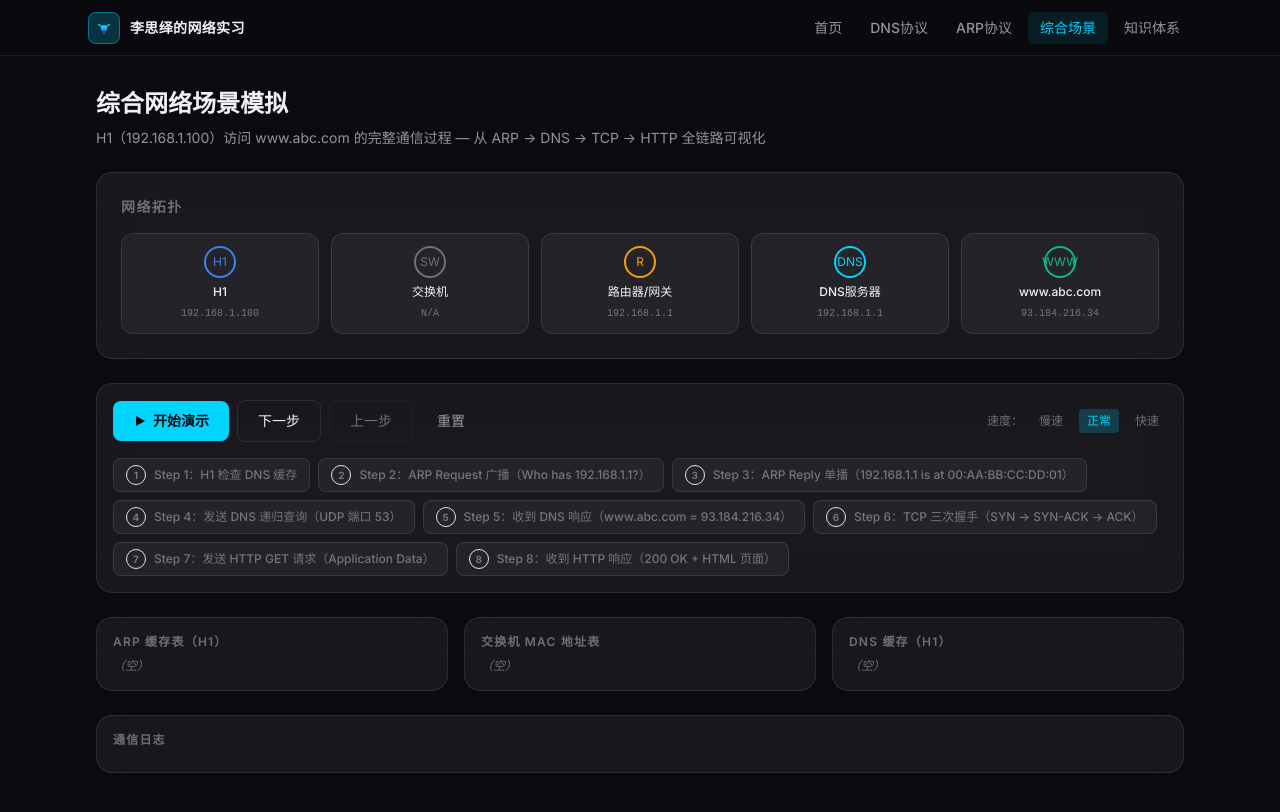
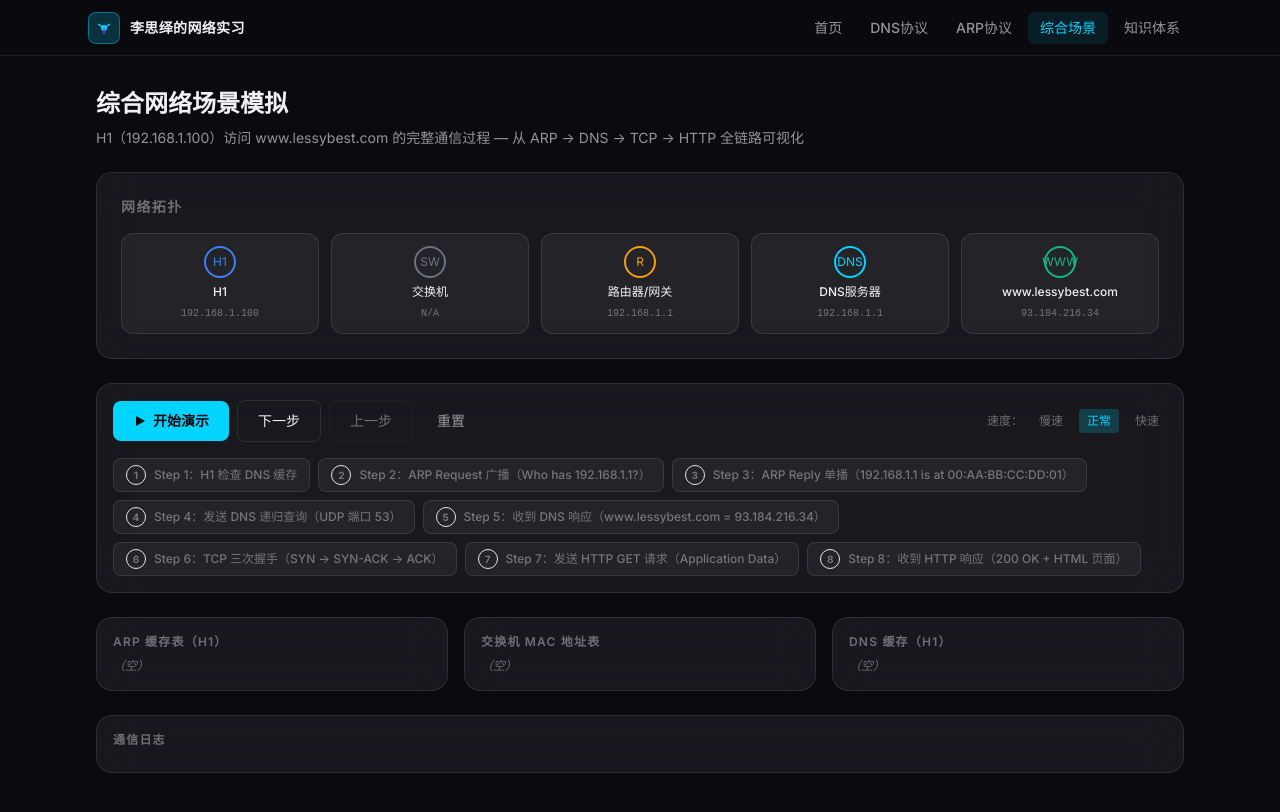
Before and after one commit to Lessybest/hahaha, a Vue app: page /comprehensive in a window 1280 px wide. Shown: the top 812 px of the page. Built offline with nearby package versions, Linux system fonts and the light colour scheme.

Commit message:
将综合场景中的www.abc.com替换为www.lessybest.com

```diff
--- a/src/views/Comprehensive.vue
+++ b/src/views/Comprehensive.vue
@@ -3,7 +3,7 @@
     <div class="pt-8 pb-6 fade-up">
       <h1 class="text-2xl font-bold mb-2">综合网络场景模拟</h1>
       <p class="text-text-secondary text-sm">
-        H1（192.168.1.100）访问 www.abc.com 的完整通信过程 — 从 ARP → DNS → TCP → HTTP 全链路可视化
+        H1（192.168.1.100）访问 www.lessybest.com 的完整通信过程 — 从 ARP → DNS → TCP → HTTP 全链路可视化
       </p>
     </div>
 
@@ -182,7 +182,7 @@ const topoNodes = [
   { id: 'switch', label: '交换机',     shortLabel: 'SW',  ip: 'N/A',             color: '#6b7280' },
   { id: 'router', label: '路由器/网关', shortLabel: 'R',   ip: '192.168.1.1',    color: '#f59e0b' },
   { id: 'dns',    label: 'DNS服务器',  shortLabel: 'DNS', ip: '192.168.1.1',    color: '#00d4ff' },
-  { id: 'www',    label: 'www.abc.com', shortLabel: 'WWW', ip: '93.184.216.34', color: '#10b981' },
+  { id: 'www',    label: 'www.lessybest.com', shortLabel: 'WWW', ip: '93.184.216.34', color: '#10b981' },
 ]
 
 // ========== 状态 ==========
@@ -223,7 +223,7 @@ const steps = ref([
   {
     id: 1,
     title: 'Step 1：H1 检查 DNS 缓存',
-    description: 'H1 在浏览器输入 www.abc.com，操作系统先检查本地 DNS 缓存。本演示设定为缓存未命中，需要向 DNS 服务器发起查询。同时检查 ARP 缓存中是否有网关 192.168.1.1 的 MAC 地址。',
+    description: 'H1 在浏览器输入 www.lessybest.com，操作系统先检查本地 DNS 缓存。本演示设定为缓存未命中，需要向 DNS 服务器发起查询。同时检查 ARP 缓存中是否有网关 192.168.1.1 的 MAC 地址。',
     protocol: 'DNS',
     protocolColor: '#00d4ff',
     arpTableAfter: [],
@@ -232,13 +232,13 @@ const steps = ref([
     tcpState: '未建立',
     highlightNodes: ['h1'],
     packetDetail: {
-      '操作': '浏览器发起 http://www.abc.com 请求',
+      '操作': '浏览器发起 http://www.lessybest.com 请求',
       'DNS缓存': '未命中（首次访问）',
       'ARP缓存(网关)': '192.168.1.1 → 未知',
       '决定动作': '先发起 ARP Request 解析网关 MAC',
     },
     protocolStack: [
-      { layer: '应用层', content: 'HTTP Request: GET / www.abc.com', color: '#00d4ff' },
+      { layer: '应用层', content: 'HTTP Request: GET / www.lessybest.com', color: '#00d4ff' },
       { layer: '传输层', content: '（等待 DNS 解析）', color: '#6b7280' },
       { layer: '网络层', content: '查路由表：默认路由 → 网关 192.168.1.1', color: '#7c3aed' },
       { layer: '链路层', content: 'ARP 缓存空 → 需广播 ARP Request', color: '#f59e0b' },
@@ -312,7 +312,7 @@ const steps = ref([
   {
     id: 4,
     title: 'Step 4：发送 DNS 递归查询（UDP 端口 53）',
-    description: 'H1 已获知网关 MAC，现在构造 DNS 查询报文。应用层：DNS Query（递归查询 www.abc.com 的 A 记录）；传输层：UDP 数据报，源端口随机（如 49152），目标端口 53；网络层：源 IP=192.168.1.100，目标 IP=192.168.1.1（本地 DNS）；链路层：源 MAC=00:11:22:33:44:01，目标 MAC=00:AA:BB:CC:DD:01（网关）。',
+    description: 'H1 已获知网关 MAC，现在构造 DNS 查询报文。应用层：DNS Query（递归查询 www.lessybest.com 的 A 记录）；传输层：UDP 数据报，源端口随机（如 49152），目标端口 53；网络层：源 IP=192.168.1.100，目标 IP=192.168.1.1（本地 DNS）；链路层：源 MAC=00:11:22:33:44:01，目标 MAC=00:AA:BB:CC:DD:01（网关）。',
     protocol: 'DNS',
     protocolColor: '#00d4ff',
     arpTableAfter: [{ ip: '192.168.1.1', mac: '00:AA:BB:CC:DD:01', ttl: '20分钟', type: '动态', new: false }],
@@ -326,7 +326,7 @@ const steps = ref([
     packetDetail: {
       '事务 ID': '0x1a2b（随机数，匹配请求与响应）',
       '标志位': 'RD=1（期望递归查询），AA=0（非权威回答）',
-      '问题数': '1（www.abc.com A 记录）',
+      '问题数': '1（www.lessybest.com A 记录）',
       '回答数': '0（查询阶段）',
       '查询类型': 'A（IPv4 地址）',
       '查询类': 'IN（Internet）',
@@ -334,7 +334,7 @@ const steps = ref([
       '目标端口': '53',
     },
     protocolStack: [
-      { layer: '应用层', content: 'DNS Query: www.abc.com A（递归）', color: '#00d4ff' },
+      { layer: '应用层', content: 'DNS Query: www.lessybest.com A（递归）', color: '#00d4ff' },
       { layer: '传输层', content: 'UDP Src:49152 → Dst:53', color: '#10b981' },
       { layer: '网络层', content: 'Src: 192.168.1.100 → Dst: 192.168.1.1', color: '#7c3aed' },
       { layer: '链路层', content: 'Src MAC: 00:11:22:33:44:01 → Dst MAC: 00:AA:BB:CC:DD:01', color: '#f59e0b' },
@@ -343,8 +343,8 @@ const steps = ref([
   // Step 5
   {
     id: 5,
-    title: 'Step 5：收到 DNS 响应（www.abc.com = 93.184.216.34）',
-    description: '本地 DNS 服务器完成递归查询后，将结果返回给 H1。DNS Response 报文：事务 ID 与查询匹配，标志位 AA=1（权威回答）或 RA=1（支持递归），回答数=1，www.abc.com 的 A 记录为 93.184.216.34，TTL=300秒（5分钟）。H1 收到响应后，将 www.abc.com ↔ 93.184.216.34 写入 DNS 缓存。',
+    title: 'Step 5：收到 DNS 响应（www.lessybest.com = 93.184.216.34）',
+    description: '本地 DNS 服务器完成递归查询后，将结果返回给 H1。DNS Response 报文：事务 ID 与查询匹配，标志位 AA=1（权威回答）或 RA=1（支持递归），回答数=1，www.lessybest.com 的 A 记录为 93.184.216.34，TTL=300秒（5分钟）。H1 收到响应后，将 www.lessybest.com ↔ 93.184.216.34 写入 DNS 缓存。',
     protocol: 'DNS',
     protocolColor: '#00d4ff',
     arpTableAfter: [{ ip: '192.168.1.1', mac: '00:AA:BB:CC:DD:01', ttl: '20分钟', type: '动态', new: false }],
@@ -352,20 +352,20 @@ const steps = ref([
       { mac: '00:11:22:33:44:01', port: '端口1', age: '2分钟', new: false },
       { mac: '00:AA:BB:CC:DD:01', port: '端口2', age: '1分钟', new: false },
     ],
-    dnsCacheAfter: [{ domain: 'www.abc.com', ip: '93.184.216.34', ttl: '300秒', new: true }],
+    dnsCacheAfter: [{ domain: 'www.lessybest.com', ip: '93.184.216.34', ttl: '300秒', new: true }],
     tcpState: '未建立',
     highlightNodes: ['dns', 'router', 'switch', 'h1'],
     packetDetail: {
       '事务 ID': '0x1a2b（与查询匹配）',
       '标志位': 'AA=1（权威回答），RA=1（支持递归）',
-      '问题数': '1（www.abc.com A）',
+      '问题数': '1（www.lessybest.com A）',
       '回答数': '1（A 记录）',
-      '回答内容': 'www.abc.com A 93.184.216.34',
+      '回答内容': 'www.lessybest.com A 93.184.216.34',
       'TTL': '300秒（5分钟）',
       '传输协议': 'UDP（响应仍走 UDP）',
     },
     protocolStack: [
-      { layer: '应用层', content: 'DNS Response: www.abc.com A = 93.184.216.34', color: '#00d4ff' },
+      { layer: '应用层', content: 'DNS Response: www.lessybest.com A = 93.184.216.34', color: '#00d4ff' },
       { layer: '传输层', content: 'UDP Src:53 → Dst:49152', color: '#10b981' },
       { layer: '网络层', content: 'Src: 192.168.1.1 → Dst: 192.168.1.100', color: '#7c3aed' },
       { layer: '链路层', content: 'Src MAC: 00:AA:BB:CC:DD:01 → Dst MAC: 00:11:22:33:44:01', color: '#f59e0b' },
@@ -375,7 +375,7 @@ const steps = ref([
   {
     id: 6,
     title: 'Step 6：TCP 三次握手（SYN → SYN-ACK → ACK）',
-    description: 'H1 已知 www.abc.com 的 IP（93.184.216.34），开始建立 TCP 连接。第一次握手：H1 发送 TCP SYN（Seq=1000，标志位 SYN=1），目标端口 80（HTTP）。第二次握手：服务器收到 SYN，回复 SYN-ACK（Seq=5000，Ack=1001，标志位 SYN=1, ACK=1）。第三次握手：H1 发送 ACK（Seq=1001，Ack=5001，标志位 ACK=1）。TCP 连接建立，进入 ESTABLISHED 状态。',
+    description: 'H1 已知 www.lessybest.com 的 IP（93.184.216.34），开始建立 TCP 连接。第一次握手：H1 发送 TCP SYN（Seq=1000，标志位 SYN=1），目标端口 80（HTTP）。第二次握手：服务器收到 SYN，回复 SYN-ACK（Seq=5000，Ack=1001，标志位 SYN=1, ACK=1）。第三次握手：H1 发送 ACK（Seq=1001，Ack=5001，标志位 ACK=1）。TCP 连接建立，进入 ESTABLISHED 状态。',
     protocol: 'TCP',
     protocolColor: '#10b981',
     arpTableAfter: [
@@ -385,7 +385,7 @@ const steps = ref([
       { mac: '00:11:22:33:44:01', port: '端口1', age: '3分钟', new: false },
       { mac: '00:AA:BB:CC:DD:01', port: '端口2', age: '2分钟', new: false },
     ],
-    dnsCacheAfter: [{ domain: 'www.abc.com', ip: '93.184.216.34', ttl: '300秒', new: false }],
+    dnsCacheAfter: [{ domain: 'www.lessybest.com', ip: '93.184.216.34', ttl: '300秒', new: false }],
     tcpState: 'ESTABLISHED（连接已建立）',
     highlightNodes: ['h1', 'switch', 'router', 'www'],
     packetDetail: {
@@ -408,7 +408,7 @@ const steps = ref([
   {
     id: 7,
     title: 'Step 7：发送 HTTP GET 请求（Application Data）',
-    description: 'TCP 连接建立后，H1 构造 HTTP GET 请求报文。应用层：GET / HTTP/1.1，Host: www.abc.com，User-Agent: Mozilla/5.0...；传输层：TCP 报文（Seq=1001，Ack=5001，标志位 PSH=1, ACK=1），源端口 49152，目标端口 80；网络层：源 IP=192.168.1.100，目标 IP=93.184.216.34；链路层：源 MAC=00:11:22:33:44:01，目标 MAC=00:AA:BB:CC:DD:01（网关）。',
+    description: 'TCP 连接建立后，H1 构造 HTTP GET 请求报文。应用层：GET / HTTP/1.1，Host: www.lessybest.com，User-Agent: Mozilla/5.0...；传输层：TCP 报文（Seq=1001，Ack=5001，标志位 PSH=1, ACK=1），源端口 49152，目标端口 80；网络层：源 IP=192.168.1.100，目标 IP=93.184.216.34；链路层：源 MAC=00:11:22:33:44:01，目标 MAC=00:AA:BB:CC:DD:01（网关）。',
     protocol: 'HTTP',
     protocolColor: '#ef4444',
     arpTableAfter: [
@@ -418,12 +418,12 @@ const steps = ref([
       { mac: '00:11:22:33:44:01', port: '端口1', age: '4分钟', new: false },
       { mac: '00:AA:BB:CC:DD:01', port: '端口2', age: '3分钟', new: false },
     ],
-    dnsCacheAfter: [{ domain: 'www.abc.com', ip: '93.184.216.34', ttl: '300秒', new: false }],
+    dnsCacheAfter: [{ domain: 'www.lessybest.com', ip: '93.184.216.34', ttl: '300秒', new: false }],
     tcpState: 'ESTABLISHED（数据传输中）',
     highlightNodes: ['h1', 'switch', 'router', 'www'],
     packetDetail: {
       'HTTP方法': 'GET / HTTP/1.1',
-      'Host': 'www.abc.com',
+      'Host': 'www.lessybest.com',
       'User-Agent': 'Mozilla/5.0（Windows NT 10.0; Win64; x64）',
       'Accept': 'text/html,application/xhtml+xml',
       'Connection': 'keep-alive',
@@ -433,7 +433,7 @@ const steps = ref([
       '目标端口': '80（HTTP）',
     },
     protocolStack: [
-      { layer: '应用层', content: 'HTTP GET / HTTP/1.1 Host: www.abc.com', color: '#ef4444' },
+      { layer: '应用层', content: 'HTTP GET / HTTP/1.1 Host: www.lessybest.com', color: '#ef4444' },
       { layer: '传输层', content: 'TCP Seq=1001, Ack=5001, PSH+ACK（源端口 49152 → 80）', color: '#10b981' },
       { layer: '网络层', content: 'Src: 192.168.1.100 → Dst: 93.184.216.34', color: '#7c3aed' },
       { layer: '链路层', content: 'Src MAC: 00:11:22:33:44:01 → Dst MAC: 00:AA:BB:CC:DD:01（网关）', color: '#f59e0b' },
@@ -453,7 +453,7 @@ const steps = ref([
       { mac: '00:11:22:33:44:01', port: '端口1', age: '5分钟', new: false },
       { mac: '00:AA:BB:CC:DD:01', port: '端口2', age: '4分钟', new: false },
     ],
-    dnsCacheAfter: [{ domain: 'www.abc.com', ip: '93.184.216.34', ttl: '300秒', new: false }],
+    dnsCacheAfter: [{ domain: 'www.lessybest.com', ip: '93.184.216.34', ttl: '300秒', new: false }],
     tcpState: 'ESTABLISHED（可 keep-alive 或四次挥手关闭）',
     highlightNodes: ['www', 'router', 'switch', 'h1'],
     packetDetail: {
@@ -489,7 +489,7 @@ async function handleStart() {
     await sleep(speed.value)
   }
   playing.value = false
-  addLog('🎉 演示完成！H1 已成功访问 www.abc.com', true)
+  addLog('🎉 演示完成！H1 已成功访问 www.lessybest.com', true)
 }
 
 function handleNext() {
```
